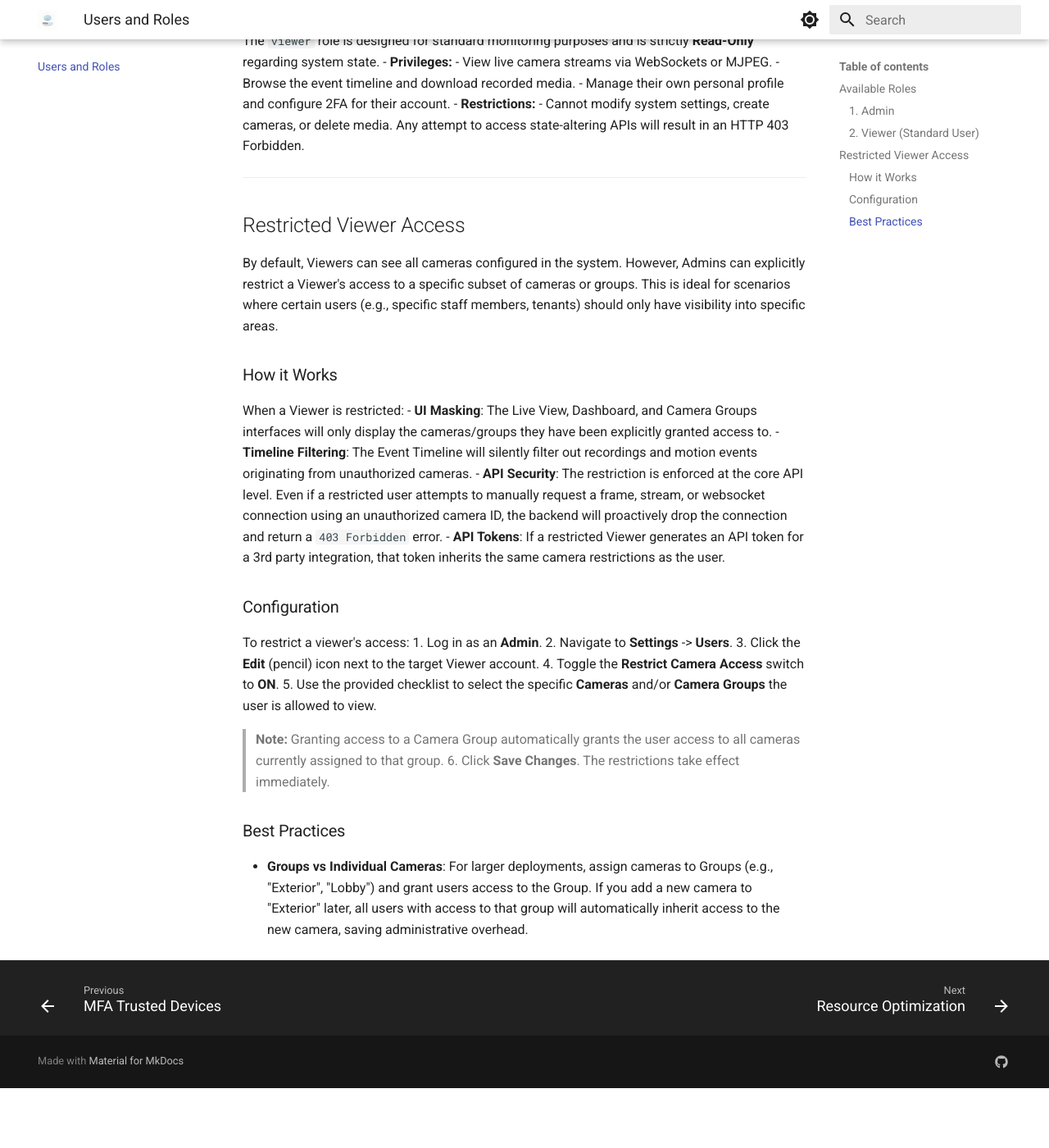
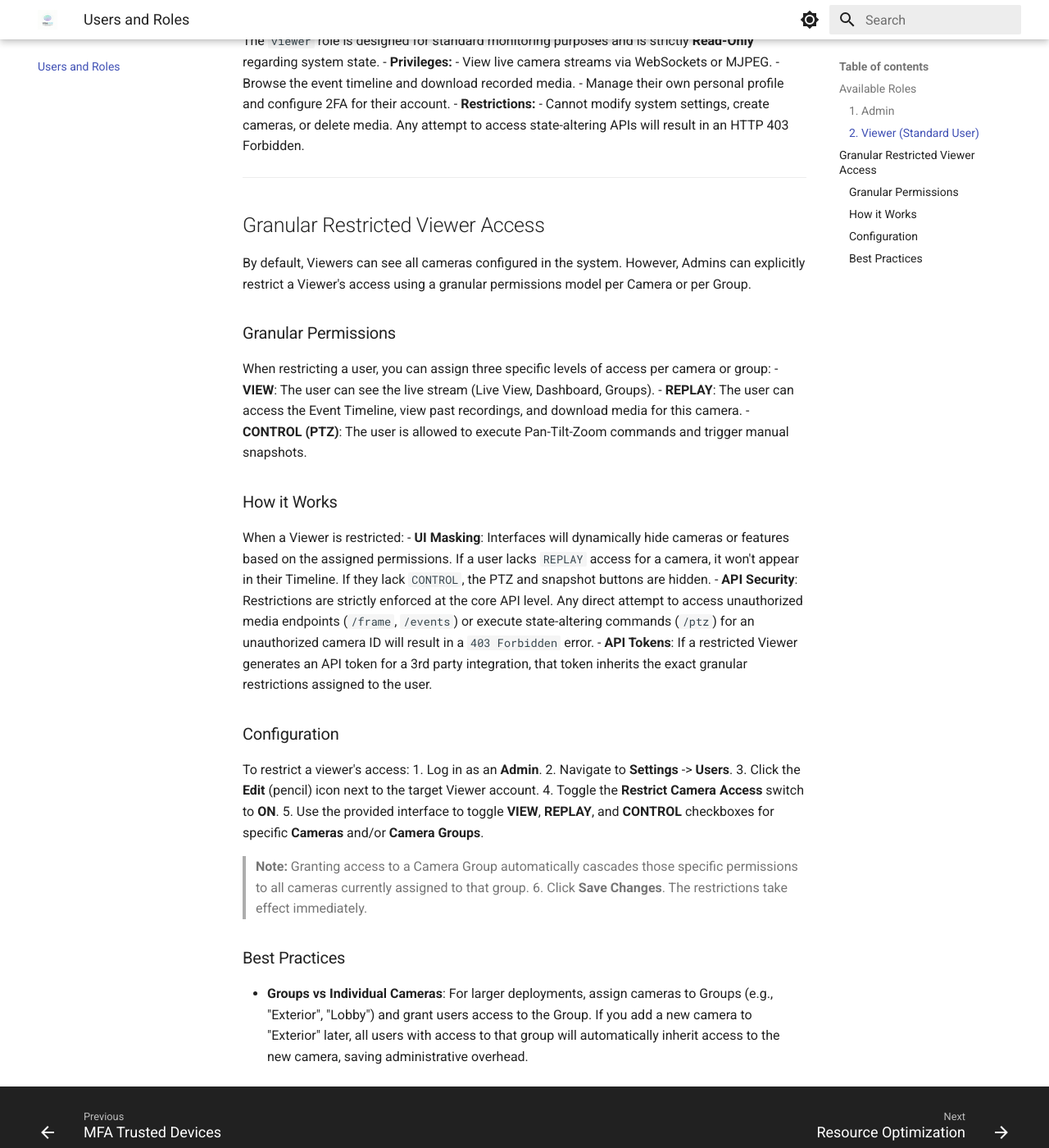
Before and after one commit to spupuz/vibe-nvr-site, an MkDocs documentation site: the page built from markdown_docs/Users-and-Roles.md, in a window 1280 px wide and 1400 px high, scrolled down 611 px. Shown: the whole window at 82% size. Built offline with MkDocs 1.6.1 and Material for MkDocs 9.7.7, drawn with Linux system fonts in a browser that asks for light colours; before the commit the page ends 1938 px from its top, so only the background shows below that.

Commit message:
docs: update site features and wiki for granular RBAC

```diff
--- a/markdown_docs/Users-and-Roles.md
+++ b/markdown_docs/Users-and-Roles.md
@@ -25,17 +25,23 @@ The `viewer` role is designed for standard monitoring purposes and is strictly *
 
 ---
 
-## Restricted Viewer Access
+## Granular Restricted Viewer Access
 
-By default, Viewers can see all cameras configured in the system. However, Admins can explicitly restrict a Viewer's access to a specific subset of cameras or groups. This is ideal for scenarios where certain users (e.g., specific staff members, tenants) should only have visibility into specific areas.
+By default, Viewers can see all cameras configured in the system. However, Admins can explicitly restrict a Viewer's access using a granular permissions model per Camera or per Group.
+
+### Granular Permissions
+
+When restricting a user, you can assign three specific levels of access per camera or group:
+- **VIEW**: The user can see the live stream (Live View, Dashboard, Groups).
+- **REPLAY**: The user can access the Event Timeline, view past recordings, and download media for this camera.
+- **CONTROL (PTZ)**: The user is allowed to execute Pan-Tilt-Zoom commands and trigger manual snapshots.
 
 ### How it Works
 
 When a Viewer is restricted:
-- **UI Masking**: The Live View, Dashboard, and Camera Groups interfaces will only display the cameras/groups they have been explicitly granted access to.
-- **Timeline Filtering**: The Event Timeline will silently filter out recordings and motion events originating from unauthorized cameras.
-- **API Security**: The restriction is enforced at the core API level. Even if a restricted user attempts to manually request a frame, stream, or websocket connection using an unauthorized camera ID, the backend will proactively drop the connection and return a `403 Forbidden` error.
-- **API Tokens**: If a restricted Viewer generates an API token for a 3rd party integration, that token inherits the same camera restrictions as the user.
+- **UI Masking**: Interfaces will dynamically hide cameras or features based on the assigned permissions. If a user lacks `REPLAY` access for a camera, it won't appear in their Timeline. If they lack `CONTROL`, the PTZ and snapshot buttons are hidden.
+- **API Security**: Restrictions are strictly enforced at the core API level. Any direct attempt to access unauthorized media endpoints (`/frame`, `/events`) or execute state-altering commands (`/ptz`) for an unauthorized camera ID will result in a `403 Forbidden` error.
+- **API Tokens**: If a restricted Viewer generates an API token for a 3rd party integration, that token inherits the exact granular restrictions assigned to the user.
 
 ### Configuration
 
@@ -44,8 +50,8 @@ To restrict a viewer's access:
 2. Navigate to **Settings** -> **Users**.
 3. Click the **Edit** (pencil) icon next to the target Viewer account.
 4. Toggle the **Restrict Camera Access** switch to **ON**.
-5. Use the provided checklist to select the specific **Cameras** and/or **Camera Groups** the user is allowed to view.
-   > **Note:** Granting access to a Camera Group automatically grants the user access to all cameras currently assigned to that group.
+5. Use the provided interface to toggle **VIEW**, **REPLAY**, and **CONTROL** checkboxes for specific **Cameras** and/or **Camera Groups**.
+   > **Note:** Granting access to a Camera Group automatically cascades those specific permissions to all cameras currently assigned to that group.
 6. Click **Save Changes**. The restrictions take effect immediately.
 
 ### Best Practices
```
Also changed, not shown: docs/Users-and-Roles/index.html (+36 -14 lines), src/features.html (+7 -0 lines), docs/search/search_index.json, 1 other file.
